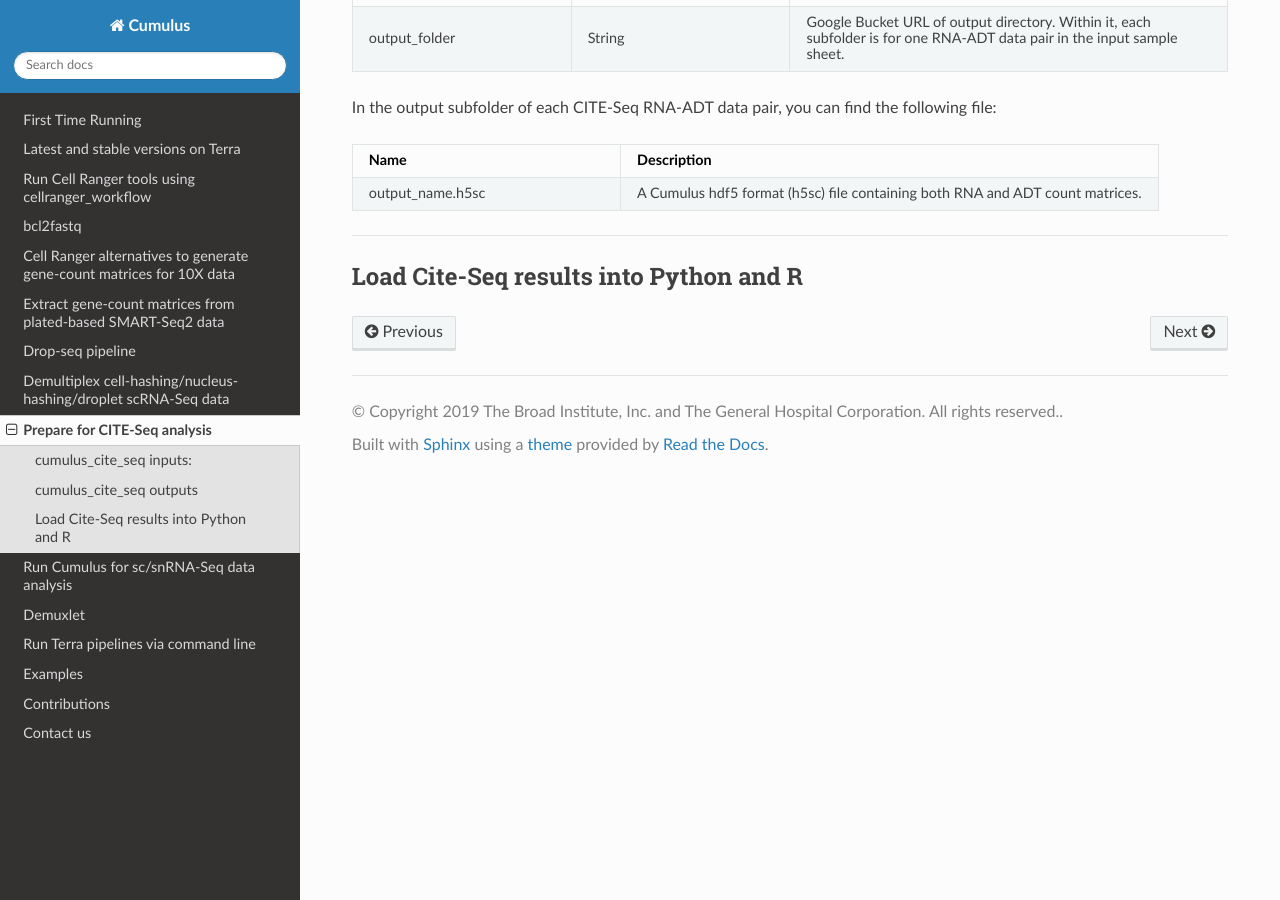
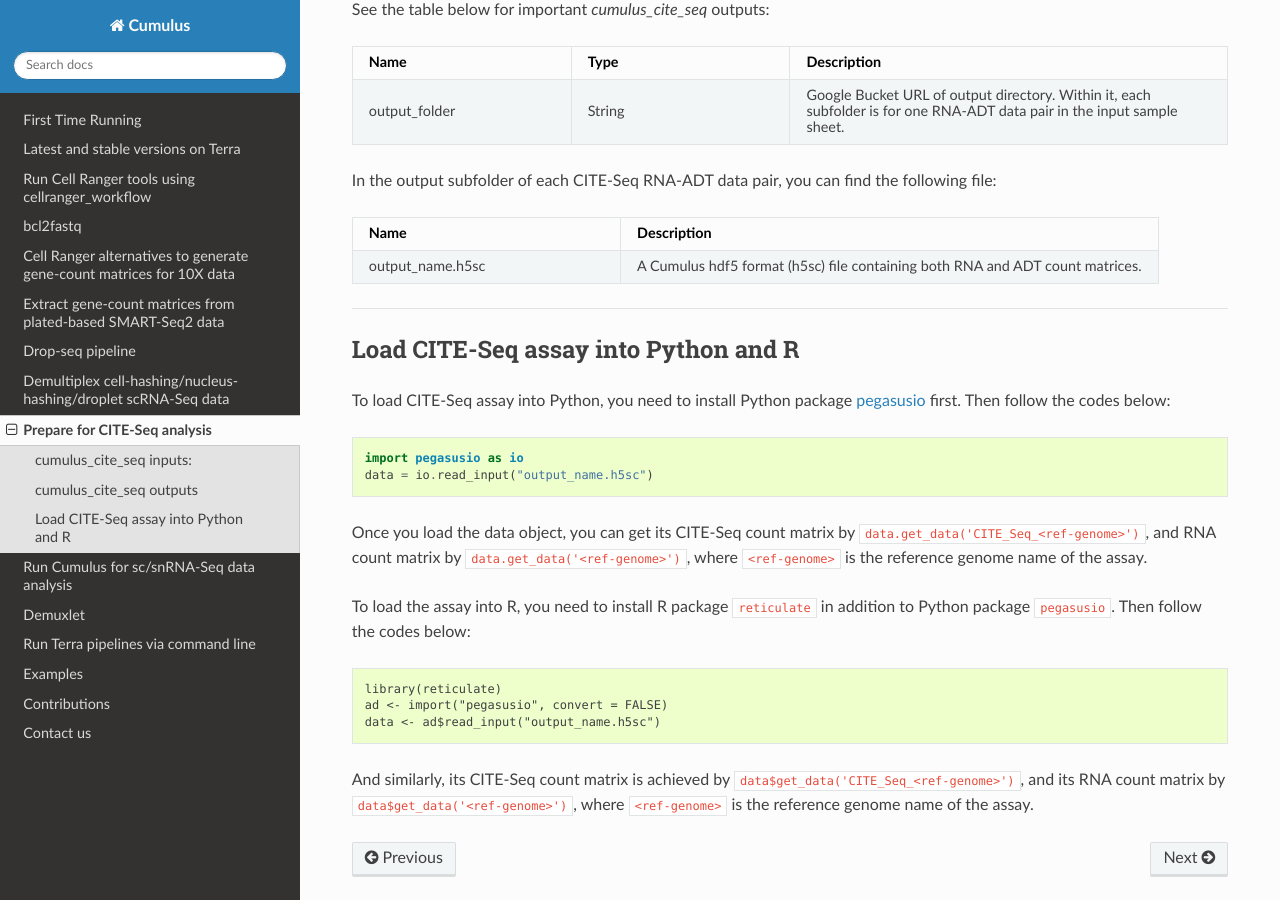
Before and after one commit to lilab-bcb/cumulus, a Sphinx documentation site: the page built from docs/cite_seq.rst, in a window 1280 px wide and 900 px high, scrolled down 2561 px. Built offline with Sphinx 7.4.7 and the Read the Docs theme 2.0.0, drawn with Linux system fonts in a browser that asks for light colours; some of the changed text lies outside the part shown.

Commit message:
update CITE-Seq WDL

```diff
--- a/docs/cite_seq.rst
+++ b/docs/cite_seq.rst
@@ -10,6 +10,8 @@ Follow the steps below to run **cumulus** for CITE-Seq data on Terra_.
 	When finished, you should be able to find the raw gene count matrix (e.g. ``raw_gene_be_matrices_h5.h5``) and ADT count matrix (e.g. ``sample_1_ADT.csv``) for each sample.
 
 #. Create a sample sheet, **sample_sheet_cite_seq.csv**, which describes the metadata for each pair of RNA and antibody hashtag data. The sample sheet should contain 3 columns --- *OUTNAME*, *RNA*, and *ADT*. *OUTNAME* is the output name for one pair of RNA and ADT data. *RNA* and *ADT* are the raw gene count matrix and the ADT count matrix generated in Step 1, respectively.
+
+	There is one optional column *TYPE*. It is kept for backward compatibility with sample sheets working with old versions of Cumulus WDL for CITE-Seq analysis. ``cite-seq`` is the only value accepted for this column.
 
 	Example::
 
@@ -136,10 +138,23 @@ In the output subfolder of each CITE-Seq RNA-ADT data pair, you can find the fol
 
 ---------------------------------
 
-Load Cite-Seq results into Python and R
+Load CITE-Seq assay into Python and R
 ^^^^^^^^^^^^^^^^^^^^^^^^^^^^^^^^^^^^^^^^^^^^^^^^^^^^^
 
+To load CITE-Seq assay into Python, you need to install Python package `pegasusio <https://pypi.org/project/pegasusio/>`_ first. Then follow the codes below::
 
+	import pegasusio as io
+	data = io.read_input("output_name.h5sc")
+
+Once you load the data object, you can get its CITE-Seq count matrix by ``data.get_data('CITE_Seq_<ref-genome>')``, and RNA count matrix by ``data.get_data('<ref-genome>')``, where ``<ref-genome>`` is the reference genome name of the assay.
+
+To load the assay into R, you need to install R package ``reticulate`` in addition to Python package ``pegasusio``. Then follow the codes below::
+
+	library(reticulate)
+	ad <- import("pegasusio", convert = FALSE)
+	data <- ad$read_input("output_name.h5sc")
+
+And similarly, its CITE-Seq count matrix is achieved by ``data$get_data('CITE_Seq_<ref-genome>')``, and its RNA count matrix by ``data$get_data('<ref-genome>')``, where ``<ref-genome>`` is the reference genome name of the assay.
 
 
 .. _cellranger_workflow tutorial: ./cellranger.html
```
